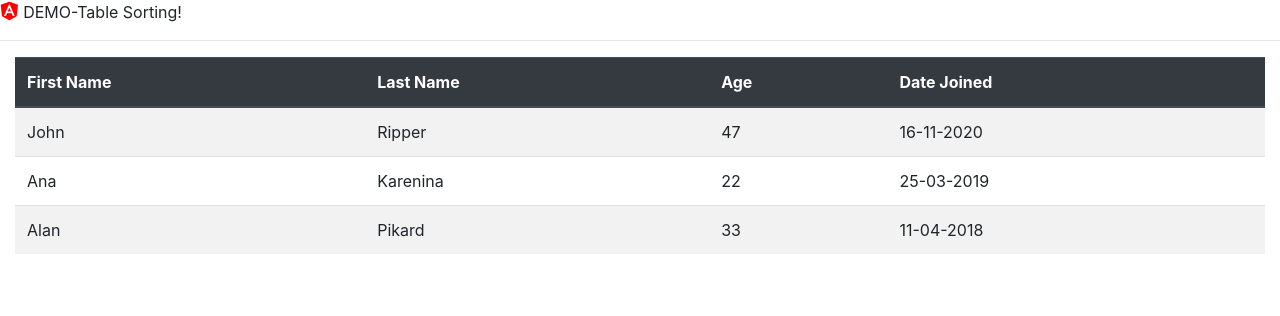
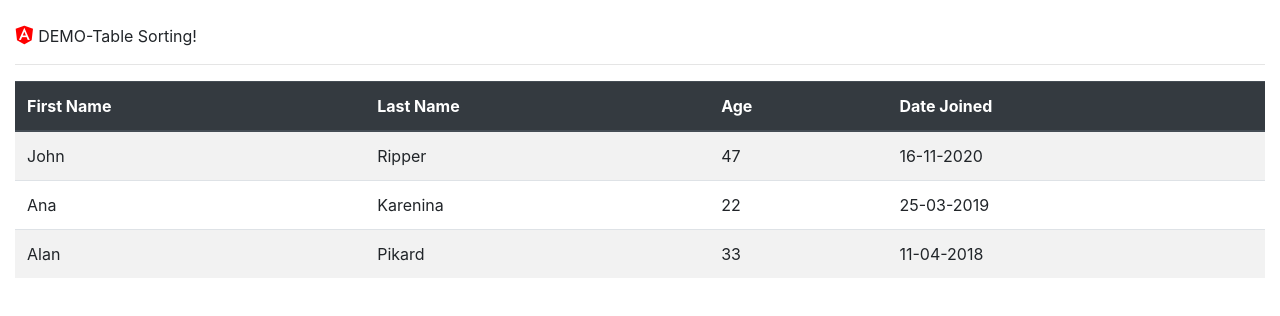
Before and after one commit to zzpzaf/Angular-Table-Sorting-step-by-step, an Angular app: page / in a window 1280 px wide. Shown: the top 316 px of the page. Built offline with nearby package versions, Linux system fonts and the light colour scheme.

Commit message:
Branch1-Commit1-starting

```diff
--- a/src/app/my-colsort.directive.ts
+++ b/src/app/my-colsort.directive.ts
@@ -1,7 +1,7 @@
 import { Directive, Input } from '@angular/core';
 
 @Directive({
-  selector: '[appMyColsort]',
+  selector: 'th[appMyColsort]',
   host: {'[class.colorsortasc]': 'direct==="asc"',
          '[class.colorsortdesc]': 'direct==="desc"'}
 })
--- a/src/app/my-table/my-table.component.css
+++ b/src/app/my-table/my-table.component.css
@@ -1,8 +1,11 @@
 
-th[scope] {
+/* th[scope] {
     cursor: pointer;
-}
+} */
 
+.table th:not(:last-child) {
+    cursor: pointer;
+  }
 
 
 .colorsortdesc:before, .colorsortasc:before {
--- a/src/app/my-table/my-table.component.html
+++ b/src/app/my-table/my-table.component.html
@@ -1,7 +1,10 @@
-<p>
-  <i class="fab fa-angular fa-lg"></i> DEMO-Table Sorting!
-</p>
-<hr>
+<div class= "container-fluid">
+  <br>
+  <p>
+    <i class="fab fa-angular fa-lg"></i> DEMO-Table Sorting!
+  </p>
+  <hr>
+</div>
 
 <div class="container-fluid">
 
```
